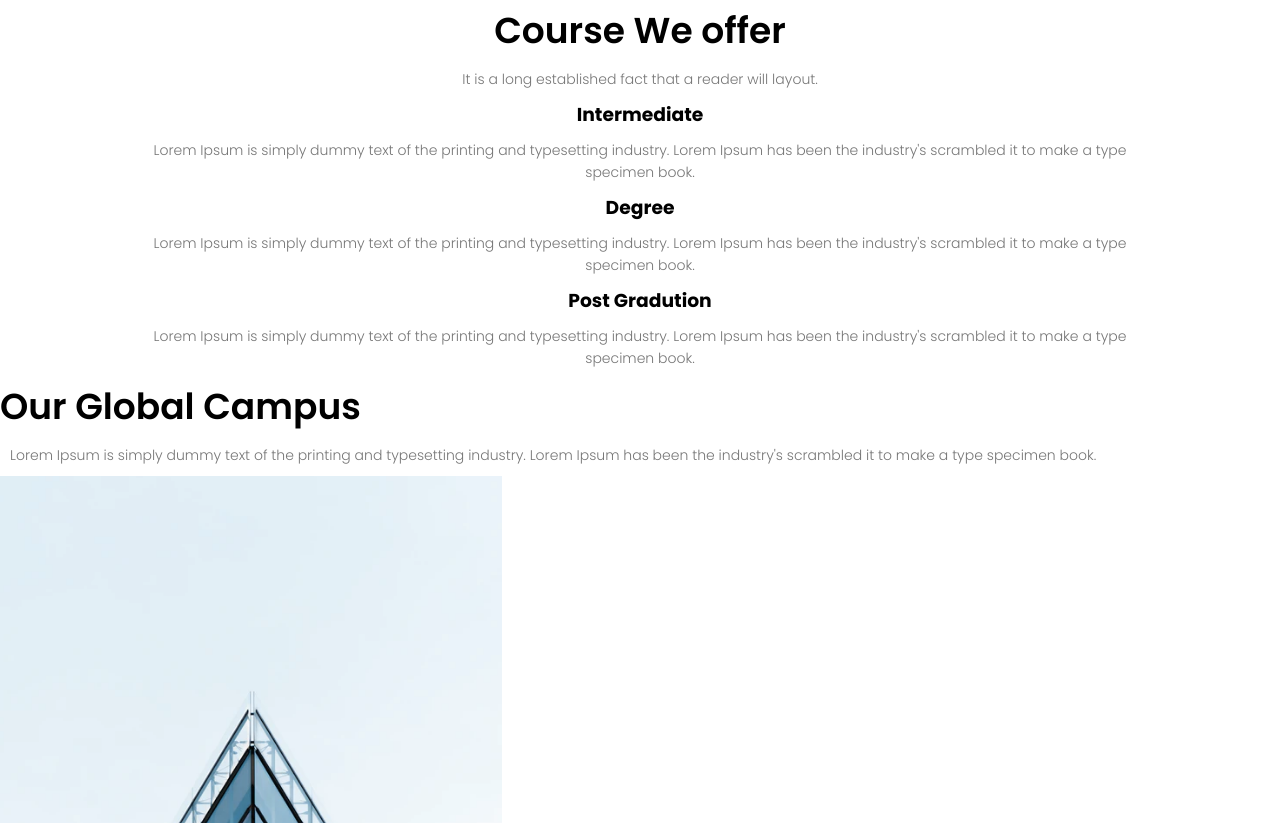
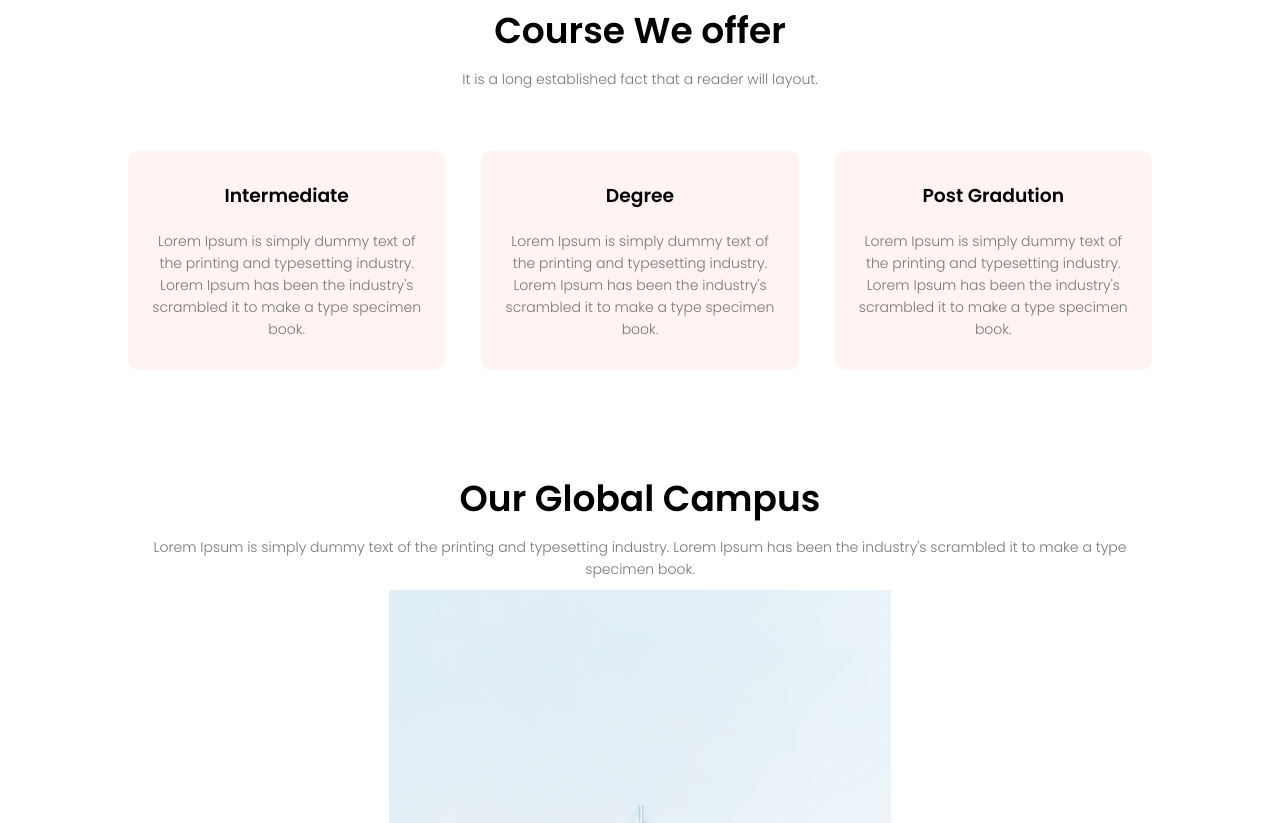
Before and after one commit to Naimul920/Full-Website, a plain HTML site: page index.html in a window 1280 px wide. Shown: the part 897-1720 px from the top of the page. Drawn offline with Linux system fonts and the light colour scheme.

Commit message:
Update style.css

```diff
--- a/style.css
+++ b/style.css
@@ -147,3 +147,39 @@ p{
     line-height: 22px;
     padding: 10px;
 }
+.row{
+    margin-top:5%;
+    display: flex;
+    justify-content:space-between;
+}
+.course-col{
+    flex-basis: 31%;
+    background: #fff3f3;
+    border-radius: 10px;
+    margin-bottom: 5%;
+    padding:20px 12px;
+    box-sizing: border-box;
+}
+h3{
+    text-align: center;
+    font-weight: 600;
+    margin:10px 0;
+}
+.course-col:hover{
+    box-shadow: 0 0 20px 0px rgba(0,0,0,0.2) ;
+}
+@media(max-width: 700px){
+    .row{
+        flex-direction: column;
+    }
+}
+
+/*--------------------------------------------Campus-------------------------------*/
+
+.Campus{
+width: 80%;
+margin: auto;
+text-align:center;
+padding-top:50px;
+
+}
```
